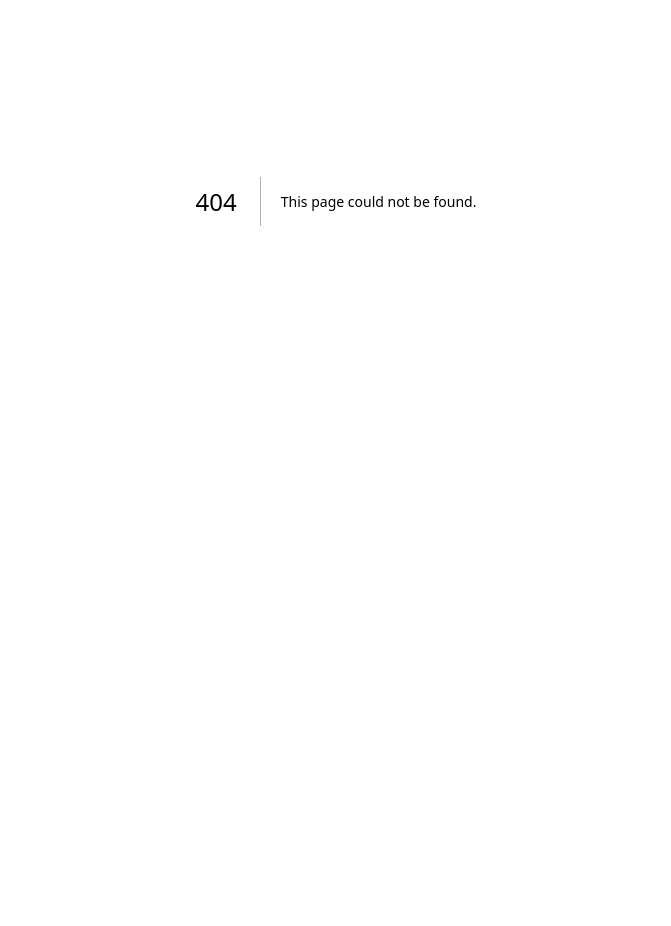
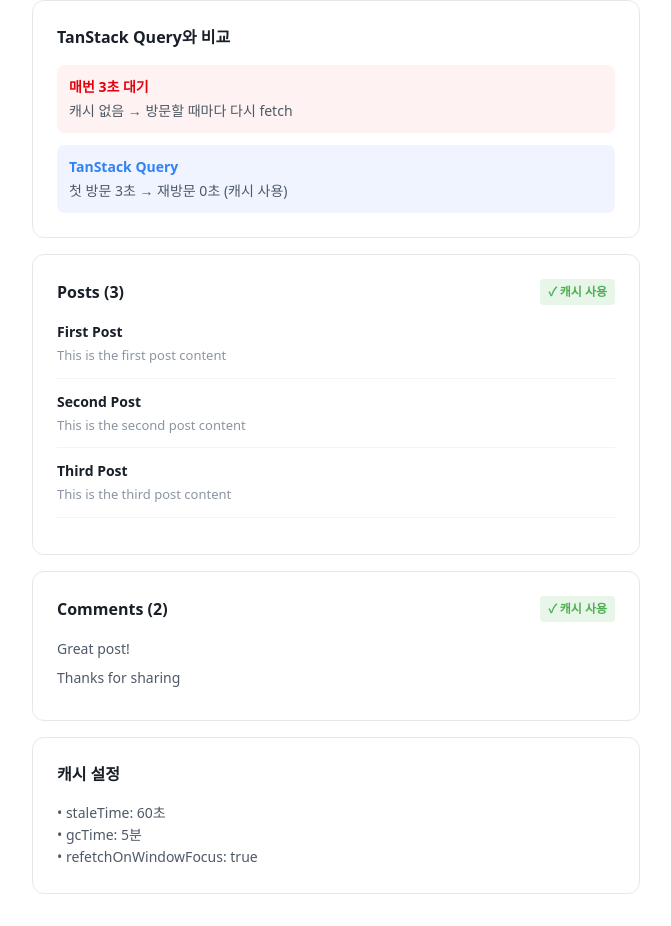
Before and after one commit to ho8ae/NEXTJS-SSR-COMPARISON, a Next.js app: page /client-only-fetch in a window 1280 px wide. Before the commit this address had no page. Shown: the part 199-1125 px from the top of the page, without its empty margins (304-975 px from the left). Before the commit the page ends 800 px from the top, so only its background shows below. Built offline with nearby package versions, Linux system fonts and the light colour scheme.

Commit message:
ClientOnlyPosts 컴포넌트 추가 및 ClientOnlyPage에서 사용

```diff
--- /dev/null
+++ b/app/client-only-fetch/ClientOnlyPosts.tsx
@@ -0,0 +1,282 @@
+// app/app-router-tanstack/ClientOnlyPosts.tsx
+'use client';
+
+import { useQuery } from '@tanstack/react-query';
+import { fetchPosts, fetchComments } from '@/lib/api';
+import { useState, useEffect } from 'react';
+
+export function ClientOnlyPosts() {
+  const [timer, setTimer] = useState(0);
+
+  const {
+    data: posts,
+    isLoading: postsLoading,
+    isFetching: postsFetching,
+  } = useQuery({
+    queryKey: ['posts'],
+    queryFn: fetchPosts,
+    staleTime: 60 * 1000,
+    gcTime: 5 * 60 * 1000,
+  });
+
+  const {
+    data: comments,
+    isLoading: commentsLoading,
+    isFetching: commentsFetching,
+  } = useQuery({
+    queryKey: ['comments'],
+    queryFn: fetchComments,
+    staleTime: 60 * 1000,
+    gcTime: 5 * 60 * 1000,
+  });
+
+  const isLoading = postsLoading || commentsLoading;
+
+  // 로딩 타이머
+  useEffect(() => {
+    let interval: NodeJS.Timeout;
+    if (isLoading) {
+      const start = Date.now();
+      interval = setInterval(() => {
+        setTimer(Date.now() - start);
+      }, 10);
+    } else {
+      setTimer(0);
+    }
+    return () => clearInterval(interval);
+  }, [isLoading]);
+
+  if (isLoading) {
+    return (
+      <div
+        style={{
+          background: 'white',
+          border: '1px solid #E5E8EB',
+          borderRadius: '12px',
+          padding: '2rem',
+          textAlign: 'center',
+        }}
+      >
+        <div
+          style={{
+            fontSize: '2rem',
+            fontWeight: '700',
+            color: '#3182F6',
+            fontFamily: 'monospace',
+            marginBottom: '0.5rem',
+          }}
+        >
+          {(timer / 1000).toFixed(1)}s
+        </div>
+        <div
+          style={{
+            fontSize: '0.875rem',
+            color: '#8B95A1',
+          }}
+        >
+          첫 방문: 데이터 가져오는 중...
+        </div>
+        <div
+          style={{
+            marginTop: '1rem',
+            height: '4px',
+            background: '#E5E8EB',
+            borderRadius: '2px',
+            overflow: 'hidden',
+          }}
+        >
+          <div
+            style={{
+              height: '100%',
+              width: `${Math.min((timer / 3000) * 100, 100)}%`,
+              background: '#3182F6',
+              transition: 'width 0.1s linear',
+            }}
+          ></div>
+        </div>
+      </div>
+    );
+  }
+
+  return (
+    <div style={{ display: 'flex', flexDirection: 'column', gap: '1rem' }}>
+      {/* Posts */}
+      <div
+        style={{
+          background: 'white',
+          border: '1px solid #E5E8EB',
+          borderRadius: '12px',
+          padding: '1.5rem',
+          position: 'relative',
+        }}
+      >
+        {postsFetching && !postsLoading && (
+          <div
+            style={{
+              position: 'absolute',
+              top: '1rem',
+              right: '1rem',
+              fontSize: '0.75rem',
+              color: '#3182F6',
+              background: '#F0F4FF',
+              padding: '0.25rem 0.5rem',
+              borderRadius: '4px',
+              fontWeight: '600',
+            }}
+          >
+            리페칭...
+          </div>
+        )}
+
+        <div
+          style={{
+            display: 'flex',
+            justifyContent: 'space-between',
+            alignItems: 'center',
+            marginBottom: '1rem',
+          }}
+        >
+          <div
+            style={{ fontSize: '1rem', fontWeight: '600', color: '#191F28' }}
+          >
+            Posts ({posts?.length})
+          </div>
+          <div
+            style={{
+              fontSize: '0.75rem',
+              color: '#4CAF50',
+              background: '#E8F5E9',
+              padding: '0.25rem 0.5rem',
+              borderRadius: '4px',
+              fontWeight: '600',
+            }}
+          >
+            ✓ 캐시 사용
+          </div>
+        </div>
+
+        {posts?.map((post) => (
+          <div
+            key={post.id}
+            style={{
+              marginBottom: '0.75rem',
+              paddingBottom: '0.75rem',
+              borderBottom: '1px solid #F2F4F6',
+            }}
+          >
+            <div
+              style={{
+                fontSize: '0.875rem',
+                fontWeight: '600',
+                marginBottom: '0.25rem',
+                color: '#191F28',
+              }}
+            >
+              {post.title}
+            </div>
+            <div style={{ fontSize: '0.8125rem', color: '#8B95A1' }}>
+              {post.body}
+            </div>
+          </div>
+        ))}
+      </div>
+
+      {/* Comments */}
+      <div
+        style={{
+          background: 'white',
+          border: '1px solid #E5E8EB',
+          borderRadius: '12px',
+          padding: '1.5rem',
+          position: 'relative',
+        }}
+      >
+        {commentsFetching && !commentsLoading && (
+          <div
+            style={{
+              position: 'absolute',
+              top: '1rem',
+              right: '1rem',
+              fontSize: '0.75rem',
+              color: '#3182F6',
+              background: '#F0F4FF',
+              padding: '0.25rem 0.5rem',
+              borderRadius: '4px',
+              fontWeight: '600',
+            }}
+          >
+            리페칭...
+          </div>
+        )}
+
+        <div
+          style={{
+            display: 'flex',
+            justifyContent: 'space-between',
+            alignItems: 'center',
+            marginBottom: '1rem',
+          }}
+        >
+          <div
+            style={{ fontSize: '1rem', fontWeight: '600', color: '#191F28' }}
+          >
+            Comments ({comments?.length})
+          </div>
+          <div
+            style={{
+              fontSize: '0.75rem',
+              color: '#4CAF50',
+              background: '#E8F5E9',
+              padding: '0.25rem 0.5rem',
+              borderRadius: '4px',
+              fontWeight: '600',
+            }}
+          >
+            ✓ 캐시 사용
+          </div>
+        </div>
+
+        {comments?.map((comment) => (
+          <div
+            key={comment.id}
+            style={{
+              marginBottom: '0.5rem',
+              fontSize: '0.875rem',
+              color: '#4E5968',
+            }}
+          >
+            {comment.text}
+          </div>
+        ))}
+      </div>
+
+      {/* 캐시 정보 */}
+      <div
+        style={{
+          background: 'white',
+          border: '1px solid #E5E8EB',
+          borderRadius: '12px',
+          padding: '1.5rem',
+        }}
+      >
+        <div
+          style={{
+            fontSize: '1rem',
+            fontWeight: '600',
+            marginBottom: '1rem',
+            color: '#191F28',
+          }}
+        >
+          캐시 설정
+        </div>
+        <div
+          style={{ fontSize: '0.875rem', color: '#4E5968', lineHeight: '1.6' }}
+        >
+          <div>• staleTime: 60초</div>
+          <div>• gcTime: 5분</div>
+          <div>• refetchOnWindowFocus: true</div>
+        </div>
+      </div>
+    </div>
+  );
+}
--- /dev/null
+++ b/app/client-only-fetch/page.tsx
@@ -0,0 +1,49 @@
+// app/client-only-fetch/page.tsx
+
+import Link from 'next/link';
+import { ClientOnlyPosts } from './ClientOnlyPosts';
+
+export default function ClientOnlyPage() {
+  return (
+    <div className="p-8 max-w-2xl mx-auto font-sans">
+      <Link
+        href="/"
+        className="inline-block mb-6 text-[#3182F6] no-underline text-sm"
+      >
+        ← 돌아가기
+      </Link>
+
+      <div className="mb-8">
+        <h1 className="text-3xl font-bold mb-2 text-[#191F28]">
+          Client-Only Fetch
+        </h1>
+        <div className="inline-block px-4 py-2 bg-gray-100 rounded-lg text-xl font-bold text-gray-600 font-mono">
+          비교용
+        </div>
+      </div>
+
+      {/* 설명 */}
+      <div className="bg-white border border-[#E5E8EB] rounded-xl p-6 mb-4">
+        <div className="text-base font-semibold mb-4 text-[#191F28]">
+          TanStack Query와 비교
+        </div>
+
+        <div className="flex flex-col gap-3">
+          <div className="p-3 bg-red-50 rounded-lg text-sm text-[#4E5968]">
+            <div className="font-semibold mb-1 text-red-600">매번 3초 대기</div>
+            캐시 없음 → 방문할 때마다 다시 fetch
+          </div>
+
+          <div className="p-3 bg-[#F0F4FF] rounded-lg text-sm text-[#4E5968]">
+            <div className="font-semibold mb-1 text-[#3182F6]">
+              TanStack Query
+            </div>
+            첫 방문 3초 → 재방문 0초 (캐시 사용)
+          </div>
+        </div>
+      </div>
+
+      <ClientOnlyPosts />
+    </div>
+  );
+}
```
